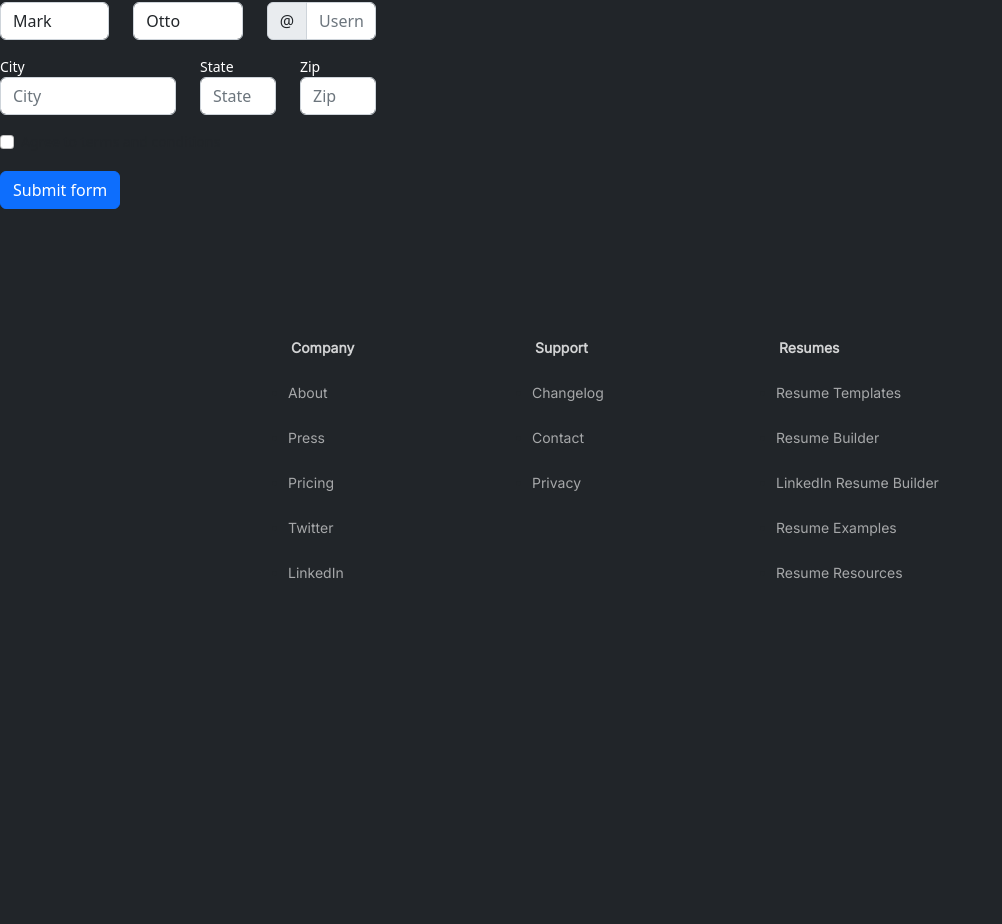
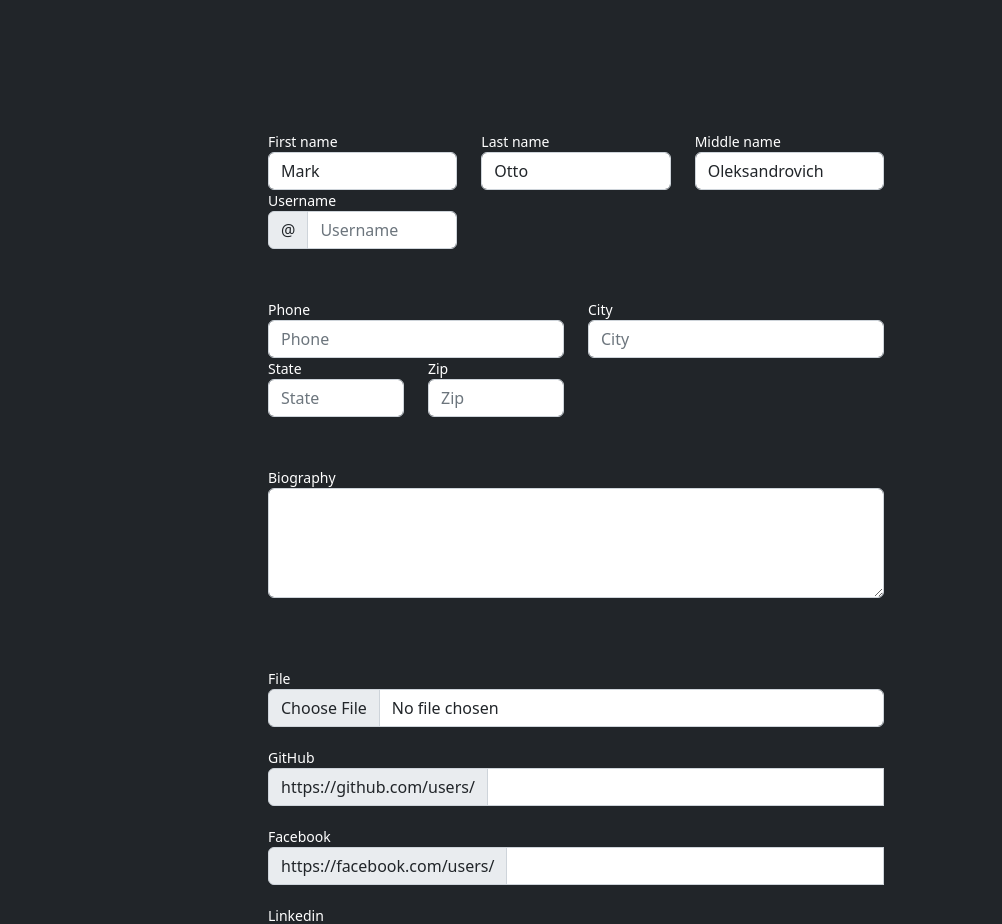
Before and after one commit to Daryna00/Resume, a React (Create React App) app in the folder resume_front/: page /personal/area in a window 1280 px wide. Shown: the part 99-1023 px from the top of the page, without its empty margins (0-1002 px from the left). Before the commit the page ends 800 px from the top, so only its background shows below. Built offline with nearby package versions, Linux system fonts and the light colour scheme; a web font is replaced by a local one.

Commit message:
personal aea form

```diff
--- a/resume_front/src/css/personal_area.css
+++ b/resume_front/src/css/personal_area.css
@@ -1,4 +1,20 @@
-
+.mb-3{
+    width: 50%;
+    margin-left: 20%;
+    margin-right: 20%;
+}
+#formPersonalArea{
+    margin-top: 150px !important;
+}
+.mb-3{
+    margin-bottom: 50px !important;
+}
 .label{
     color: white;
 }
+.label01{
+    color: white;
+}
+.col{
+    margin: 0 0 20px 0!important;
+}
--- a/resume_front/src/pages/PersonalArea.js
+++ b/resume_front/src/pages/PersonalArea.js
@@ -1,5 +1,5 @@
 import React, {useState} from 'react';
-import {Button, Col, Form, InputGroup, Row} from "react-bootstrap";
+import {Button, Col, Form, FormControl, InputGroup, Row} from "react-bootstrap";
 import '../css/personal_area.css'
 
 const PersonalArea = () => {
@@ -16,7 +16,7 @@ const PersonalArea = () => {
         };
 
         return (
-            <Form noValidate validated={validated} onSubmit={handleSubmit} class='form'>
+            <Form id='formPersonalArea' noValidate validated={validated} onSubmit={handleSubmit} class='form'>
                 <Row className="mb-3">
                     <Form.Group as={Col} md="4" controlId="validationCustom01">
                         <Form.Label class='label'>First name</Form.Label>
@@ -38,6 +38,15 @@ const PersonalArea = () => {
                         />
                         <Form.Control.Feedback>Looks good!</Form.Control.Feedback>
                     </Form.Group>
+                    <Form.Group as={Col} md="4" controlId="validationCustom000">
+                        <Form.Label class='label'>Middle name</Form.Label>
+                        <Form.Control
+                            type="text"
+                            placeholder="Middle name"
+                            defaultValue="Oleksandrovich"
+                        />
+                        <Form.Control.Feedback>Looks good!</Form.Control.Feedback>
+                    </Form.Group>
                     <Form.Group as={Col} md="4" controlId="validationCustomUsername">
                         <Form.Label class='label'>Username</Form.Label>
                         <InputGroup hasValidation>
@@ -55,6 +64,13 @@ const PersonalArea = () => {
                     </Form.Group>
                 </Row>
                 <Row className="mb-3">
+                    <Form.Group as={Col} md="6" controlId="validationCustom001">
+                        <Form.Label class='label'>Phone</Form.Label>
+                        <Form.Control type="text" placeholder="Phone" pattern = "^((8|\+7)[\- ]?)?(\(?\d{3}\)?[\- ]?)?[\d\- ]{7,10}$" />
+                        <Form.Control.Feedback type="invalid">
+                            Please provide a valid phone.
+                        </Form.Control.Feedback>
+                    </Form.Group>
                     <Form.Group as={Col} md="6" controlId="validationCustom03">
                         <Form.Label class='label'>City</Form.Label>
                         <Form.Control type="text" placeholder="City" required />
@@ -77,7 +93,55 @@ const PersonalArea = () => {
                         </Form.Control.Feedback>
                     </Form.Group>
                 </Row>
-                <Form.Group className="mb-3">
+                <Row className="mb-3">
+                    <Form.Group as={Col} className="mb-3" controlId="exampleForm.ControlTextarea1">
+                        <Form.Label class='label'>Biography</Form.Label>
+                        <Form.Control as="textarea" rows={4}  id="controlTextarea"/>
+                    </Form.Group>
+                </Row>
+                <Row className="mb-3">
+                <Form.Group as={Col} className="position-relative mb-3">
+                    <Form.Label class='label'>File</Form.Label>
+                    <Form.Control
+                        type="file"
+                        name="file"
+                        accept=".png,.jpg"
+                    />
+                    <Form.Control.Feedback class='label' type="invalid" tooltip>
+                        Please provide a valid photo in jpg or png format less than 5Mg.
+                    </Form.Control.Feedback>
+                </Form.Group>
+                    <Form.Label htmlFor="basic-url" class='label'>GitHub</Form.Label>
+                    <InputGroup className="col">
+                        <InputGroup.Text id="basic-addon3">
+                            https://github.com/users/
+                        </InputGroup.Text>
+                        <FormControl id="basic-url" pattern="/^([A-Za-z0-9]+@|http(|s)\:\/\/)([A-Za-z0-9.]+(:\d+)?)(?::|\/)([\d\/\w.-]+?)(\.git)?$/i" aria-describedby="basic-addon3" />
+                        <Form.Control.Feedback type="invalid">
+                            Please provide a valid URL of GitHub.
+                        </Form.Control.Feedback>
+                    </InputGroup>
+                    <Form.Label htmlFor="basic-url" class='label'>Facebook</Form.Label>
+                    <InputGroup className="col">
+                        <InputGroup.Text id="basic-addon3">
+                            https://facebook.com/users/
+                        </InputGroup.Text>
+                        <FormControl id="basic-url" pattern="/(?:http:\/\/)?(?:www\.)?facebook\.com\/(?:(?:\w)*#!\/)?(?:pages\/)?(?:[\w\-]*\/)*([\w\-]*)/" aria-describedby="basic-addon3" />
+                        <Form.Control.Feedback type="invalid">
+                            Please provide a valid URL of Facebook.
+                        </Form.Control.Feedback>
+                    </InputGroup>
+                    <Form.Label htmlFor="basic-url" class='label'>Linkedin</Form.Label>
+                    <InputGroup className="col">
+                        <InputGroup.Text id="basic-addon3">
+                            https://linkedin.com/users/
+                        </InputGroup.Text>
+                        <FormControl id="basic-url" pattern="^https?://((www|\w\w)\.)?linkedin.com/((in/[^/]+/?)|(pub/[^/]+/((\w|\d)+/?){3}))$" aria-describedby="basic-addon3" />
+                        <Form.Control.Feedback type="invalid">
+                            Please provide a valid URL of Linkedin.
+                        </Form.Control.Feedback>
+                    </InputGroup>
+                <Form.Group className="mb-3" class='label01'>
                     <Form.Check
                         required
                         label="Agree to terms and conditions"
@@ -85,8 +149,10 @@ const PersonalArea = () => {
                         feedbackType="invalid"
                     />
                 </Form.Group>
-                <Button type="submit">Submit form</Button>
+                <Button type="submit" >Submit form</Button>
+                </Row>
             </Form>
+
         );
     };
 export default PersonalArea;
--- a/resume_front/src/pages/Registr.js
+++ b/resume_front/src/pages/Registr.js
@@ -31,7 +31,7 @@ const Registr = ({ signup, isAuthenticated }) => {
 
     const continueWithGoogle = async () => {
         try {
-            const res = await axios.get(`${process.env.APP_API_URL}/api/v1/auth/o/google-oauth2/?redirect_uri=${process.env.APP_API_URL}/google`)
+            const res = await axios.get(`${process.env.APP_API_URL}/api/v1/auth/o/google-oauth2/?redirect_uri=${process.env.REACT_APP_API_URL}/google`)
 
             window.location.replace(res.data.authorization_url);
         } catch (err) {
```
